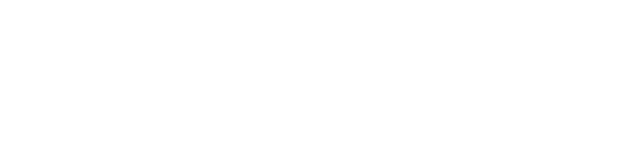
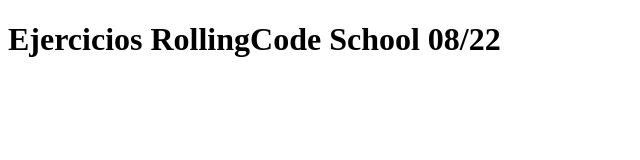
Before and after one commit to NahuelZD/ejercicios-arreglos-funciones-js, a plain HTML site: page index.html in a window 1280 px wide. Shown: the whole page, without its empty margins (0-640 px from the left). Drawn offline with Linux system fonts and the light colour scheme.

```diff
--- a/index.html
+++ b/index.html
@@ -8,6 +8,11 @@
     <link rel="stylesheet" href="/style/style.css">
 </head>
 <body>
+    <header>
+        <div class="titulo">
+            <h1 class="tituloPrincipal">Ejercicios RollingCode School 08/22</h1>
+        </div>
+    </header>
 
 </body>
 </html>
```
Also changed, not shown: pages/arrays.html (added), pages/funciones.html (added).
